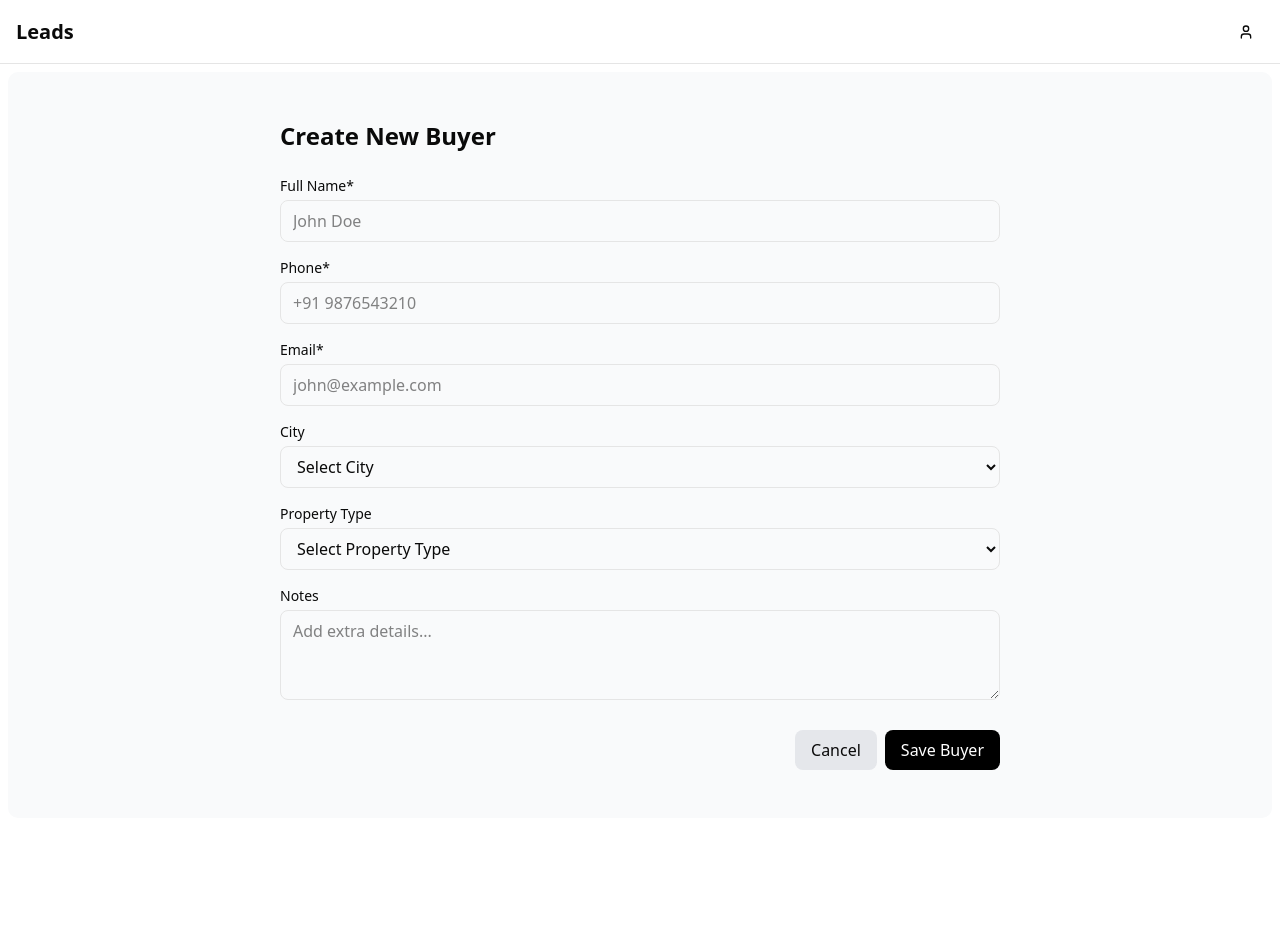
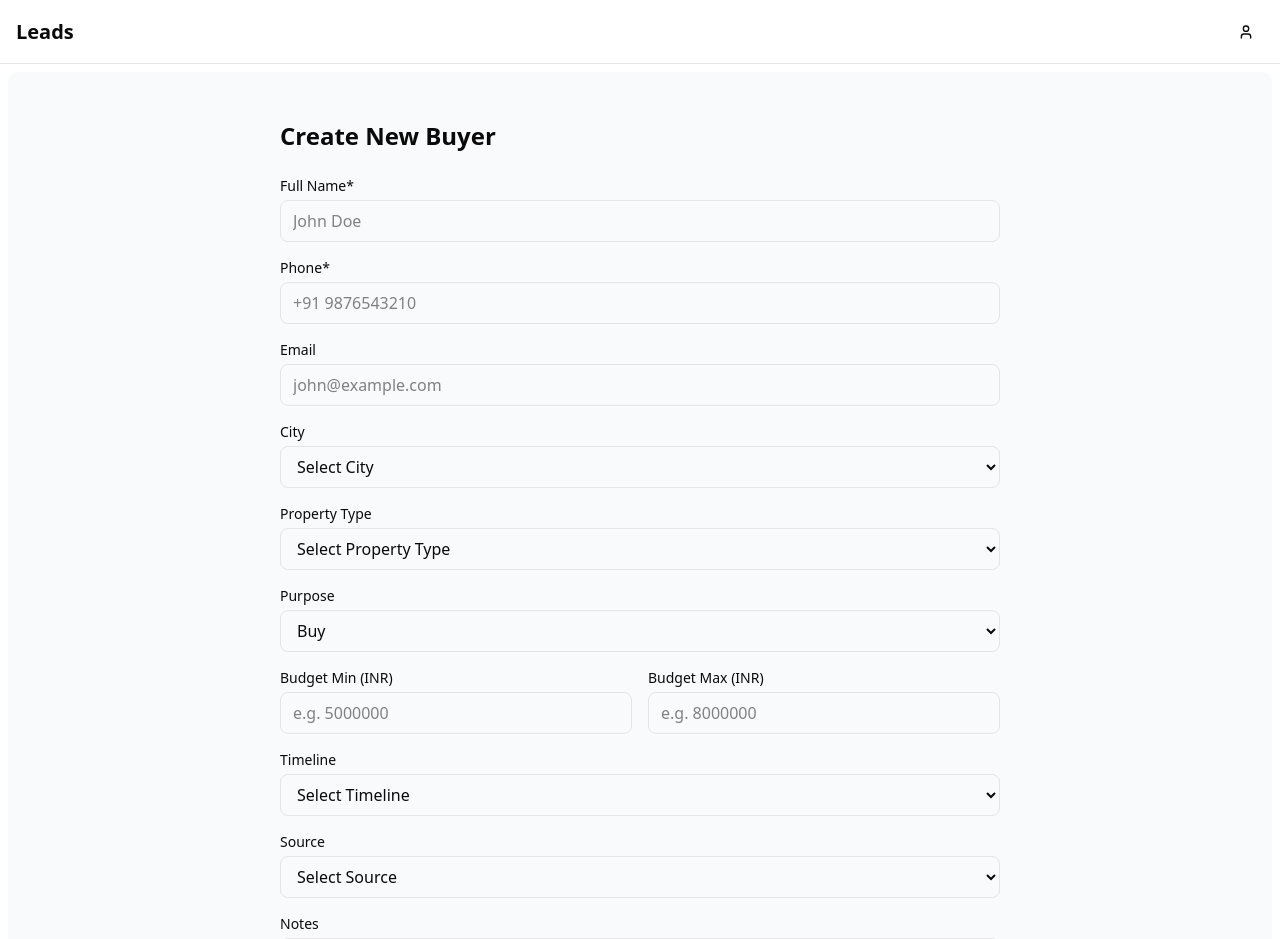
Before and after one commit to patiladitya77/easyleads, a Next.js app: page /home/buyers/new in a window 1280 px wide. Shown: the top 939 px of the page. Before the commit the page ends 826 px from the top, so only its background shows below. Built offline with nearby package versions, Linux system fonts and the light colour scheme.

Commit message:
UI: added extra fields, added comments

```diff
--- a/src/app/home/buyers/new/page.tsx
+++ b/src/app/home/buyers/new/page.tsx
@@ -12,7 +12,7 @@ export default function NewBuyer() {
     city: "",
     propertyType: "",
     bhk: "",
-    purpose: "",
+    purpose: "Buy", // default
     budgetMin: "",
     budgetMax: "",
     timeline: "",
@@ -20,21 +20,123 @@ export default function NewBuyer() {
     status: "New",
     notes: "",
   });
-  const handleSubmit = () => {
-    console.log("rfjk");
+
+  // field-level errors
+  const [bhkError, setBhkError] = useState("");
+  const [budgetError, setBudgetError] = useState("");
+  const [submitError, setSubmitError] = useState("");
+
+  const handleSubmit = async (e: React.FormEvent) => {
+    e.preventDefault();
+    setSubmitError("");
+
+    // validation: bhk required for Apartment/Villa
+    const needsBhk =
+      formData.propertyType === "Apartment" ||
+      formData.propertyType === "Villa";
+
+    if (needsBhk && !formData.bhk) {
+      setBhkError("BHK is required for Apartment and Villa");
+      return;
+    }
+
+    // parse budgets to numbers (or undefined)
+    const budgetMinNum =
+      formData.budgetMin.trim() === ""
+        ? undefined
+        : parseInt(formData.budgetMin, 10);
+    const budgetMaxNum =
+      formData.budgetMax.trim() === ""
+        ? undefined
+        : parseInt(formData.budgetMax, 10);
+
+    if (
+      typeof budgetMinNum === "number" &&
+      typeof budgetMaxNum === "number" &&
+      budgetMaxNum < budgetMinNum
+    ) {
+      setBudgetError(
+        "Maximum budget must be greater than or equal to minimum budget"
+      );
+      return;
+    }
+
+    // build payload: omit empty strings to avoid sending "" where you want undefined
+    const payload = {
+      fullName: formData.fullName,
+      phone: formData.phone,
+      email: formData.email || undefined,
+      city: formData.city || undefined,
+      propertyType: formData.propertyType || undefined,
+      bhk: formData.bhk || undefined,
+      purpose: formData.purpose || undefined,
+      budgetMin: typeof budgetMinNum === "number" ? budgetMinNum : undefined,
+      budgetMax: typeof budgetMaxNum === "number" ? budgetMaxNum : undefined,
+      timeline: formData.timeline || undefined,
+      source: formData.source || undefined,
+      status: formData.status || undefined,
+      notes: formData.notes || undefined,
+      tags: [],
+    };
+
+    try {
+      // change the URL to /api/v1/buyers if your API lives there
+      const res = await fetch("/api/buyers", {
+        method: "POST",
+        headers: { "Content-Type": "application/json" },
+        body: JSON.stringify(payload),
+      });
+
+      if (res.ok) {
+        router.push("/home/buyers");
+      } else {
+        const payload = await res.json().catch(() => ({}));
+        console.error("Failed to create buyer", payload);
+        setSubmitError(payload.error || "Failed to create buyer");
+      }
+    } catch (err) {
+      console.error(err);
+      setSubmitError("Something went wrong");
+    }
   };
+
   const handleChange = (
     e: React.ChangeEvent<
       HTMLInputElement | HTMLTextAreaElement | HTMLSelectElement
     >
   ) => {
-    setFormData({ ...formData, [e.target.name]: e.target.value });
+    const { name, value } = e.target;
+
+    // if propertyType changes away from Apartment/Villa, clear bhk & bhk error
+    if (name === "propertyType") {
+      if (value !== "Apartment" && value !== "Villa") {
+        setFormData((prev) => ({ ...prev, propertyType: value, bhk: "" }));
+        setBhkError("");
+        return;
+      }
+    }
+
+    // sanitize budget inputs to digits only (optional UX)
+    if (name === "budgetMin" || name === "budgetMax") {
+      const digits = value.replace(/[^\d]/g, "");
+      setFormData((prev) => ({ ...prev, [name]: digits }));
+      setBudgetError("");
+      return;
+    }
+
+    if (name === "bhk") {
+      setBhkError("");
+    }
+
+    setFormData((prev) => ({ ...prev, [name]: value }));
   };
+
   return (
     <div className="max-w-3xl mx-auto p-6">
       <h1 className="text-2xl font-bold mb-6">Create New Buyer</h1>
 
       <form onSubmit={handleSubmit} className="space-y-4">
+        {/* Full Name */}
         <div>
           <label className="block text-sm font-medium mb-1">Full Name*</label>
           <input
@@ -47,6 +149,7 @@ export default function NewBuyer() {
           />
         </div>
 
+        {/* Phone */}
         <div>
           <label className="block text-sm font-medium mb-1">Phone*</label>
           <input
@@ -59,19 +162,20 @@ export default function NewBuyer() {
           />
         </div>
 
+        {/* Email */}
         <div>
-          <label className="block text-sm font-medium mb-1">Email*</label>
+          <label className="block text-sm font-medium mb-1">Email</label>
           <input
             name="email"
             type="email"
             value={formData.email}
             onChange={handleChange}
             placeholder="john@example.com"
-            required
             className="w-full border px-3 py-2 rounded-md"
           />
         </div>
 
+        {/* City */}
         <div>
           <label className="block text-sm font-medium mb-1">City</label>
           <select
@@ -89,6 +193,7 @@ export default function NewBuyer() {
           </select>
         </div>
 
+        {/* Property Type */}
         <div>
           <label className="block text-sm font-medium mb-1">
             Property Type
@@ -108,6 +213,109 @@ export default function NewBuyer() {
           </select>
         </div>
 
+        {/* Conditional BHK Field */}
+        {(formData.propertyType === "Apartment" ||
+          formData.propertyType === "Villa") && (
+          <div>
+            <label className="block text-sm font-medium mb-1">BHK*</label>
+            <select
+              name="bhk"
+              value={formData.bhk}
+              onChange={handleChange}
+              className="w-full border px-3 py-2 rounded-md"
+            >
+              <option value="">Select BHK</option>
+              <option value="BHK1">1 BHK</option>
+              <option value="BHK2">2 BHK</option>
+              <option value="BHK3">3 BHK</option>
+              <option value="BHK4">4 BHK</option>
+              <option value="Studio">Studio</option>
+            </select>
+            {bhkError && <p className="text-red-600 mt-1">{bhkError}</p>}
+          </div>
+        )}
+
+        {/* Purpose */}
+        <div>
+          <label className="block text-sm font-medium mb-1">Purpose</label>
+          <select
+            name="purpose"
+            value={formData.purpose}
+            onChange={handleChange}
+            className="w-full border px-3 py-2 rounded-md"
+          >
+            <option value="Buy">Buy</option>
+            <option value="Rent">Rent</option>
+          </select>
+        </div>
+
+        {/* Budget */}
+        <div className="grid grid-cols-2 gap-4">
+          <div>
+            <label className="block text-sm font-medium mb-1">
+              Budget Min (INR)
+            </label>
+            <input
+              name="budgetMin"
+              value={formData.budgetMin}
+              onChange={handleChange}
+              placeholder="e.g. 5000000"
+              inputMode="numeric"
+              className="w-full border px-3 py-2 rounded-md"
+            />
+          </div>
+          <div>
+            <label className="block text-sm font-medium mb-1">
+              Budget Max (INR)
+            </label>
+            <input
+              name="budgetMax"
+              value={formData.budgetMax}
+              onChange={handleChange}
+              placeholder="e.g. 8000000"
+              inputMode="numeric"
+              className="w-full border px-3 py-2 rounded-md"
+            />
+          </div>
+        </div>
+        {budgetError && <p className="text-red-600">{budgetError}</p>}
+
+        {/* Timeline */}
+        <div>
+          <label className="block text-sm font-medium mb-1">Timeline</label>
+          <select
+            name="timeline"
+            value={formData.timeline}
+            onChange={handleChange}
+            className="w-full border px-3 py-2 rounded-md"
+          >
+            <option value="">Select Timeline</option>
+            <option value="ZERO_TO_THREE_MONTHS">0–3 months</option>
+            <option value="THREE_TO_SIX_MONTHS">3–6 months</option>
+            <option value="MORE_THAN_SIX_MONTHS">6+ months</option>
+            <option value="EXPLORING">Exploring</option>
+          </select>
+        </div>
+
+        {/* Source */}
+        <div>
+          <label className="block text-sm font-medium mb-1">Source</label>
+          <select
+            name="source"
+            value={formData.source}
+            onChange={handleChange}
+            className="w-full border px-3 py-2 rounded-md"
+          >
+            <option value="">Select Source</option>
+            <option value="Website">Website</option>
+            <option value="Referral">Referral</option>
+            <option value="Walk_in">Walk-in</option>
+            <option value="Call">Call</option>
+            <option value="Other">Other</option>
+          </select>
+        </div>
+
+        {/* Notes */}
         <div>
           <label className="block text-sm font-medium mb-1">Notes</label>
           <textarea
@@ -117,9 +325,10 @@ export default function NewBuyer() {
             rows={3}
             placeholder="Add extra details..."
             className="w-full border px-3 py-2 rounded-md"
-          ></textarea>
+          />
         </div>
 
+        {/* Submit / Cancel */}
         <div className="flex justify-end gap-2 mt-6">
           <button
             type="button"
@@ -135,6 +344,8 @@ export default function NewBuyer() {
             Save Buyer
           </button>
         </div>
+
+        {submitError && <p className="text-red-600 mt-2">{submitError}</p>}
       </form>
     </div>
   );
```
